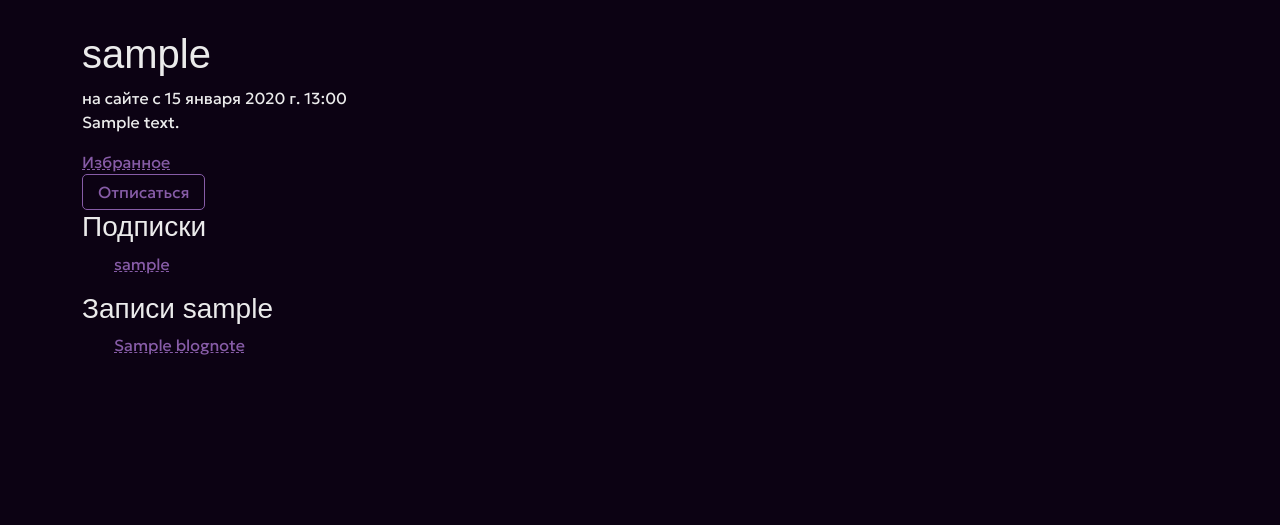
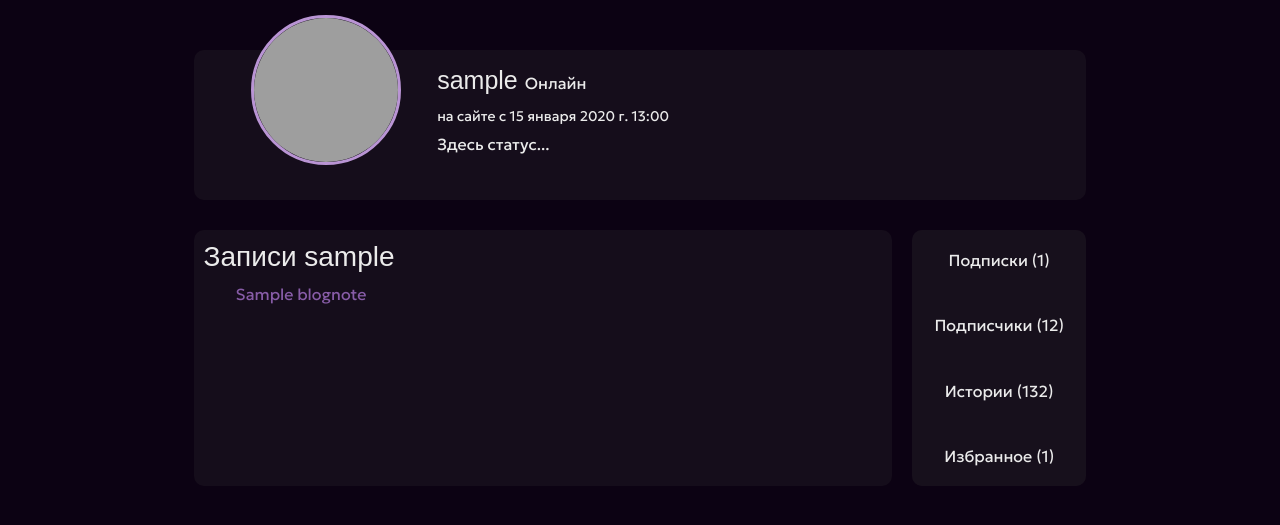
Before and after one commit to gh0sthck/django-horror, a Django app: a page that uses templates/users/profile.html in a window 1280 px wide. Shown: the part 90-615 px from the top of the page. Run offline with Django 5.2, Linux system fonts and the light colour scheme; tables that the repository leaves empty hold one stand-in row (values such as "Sample post"); some libraries are stand-ins or nearby versions; some web fonts are replaced; grey boxes are pictures that could not be loaded.

Commit message:
Profile update (wip)

```diff
--- a/static/main.css
+++ b/static/main.css
@@ -8,7 +8,6 @@
   list-style-type: none;
   text-decoration: none;
   font-size: 16px;
-  /* margin: 0 auto; */
   font-weight: normal;
   outline: none;
   border: none;
@@ -81,6 +80,10 @@
   margin-bottom: 30px;
 }
 
+ul a {
+    text-decoration: none;
+}
+
 .header__navigation li {
   height: 90px;
   width: 100%;
@@ -91,7 +94,6 @@
   height: 90px;
   line-height: 87px;
   color: rgb(226, 225, 225);
-  text-decoration: none;
   text-align: center;
 }
 
@@ -311,3 +313,86 @@
 
   min-width: 10%;
 }
+
+/* PROFILE */
+
+.profile {
+  margin-top: 50px;
+}
+
+.profile__header {
+  border-radius: 10px;
+  background-color: rgba(24, 17, 29, 0.8);
+  display: flex;
+  max-width: 80%;
+  margin: 0px auto;
+  justify-content: space-evenly;
+}
+
+.profile__body {
+  max-width: 80%;
+  margin: 30px auto;
+  display: flex;
+  gap: 20px;
+}
+
+.profile__body-content, .profile__body-navigation {
+  border-radius: 10px;
+  background-color: rgba(24, 17, 29, 0.8);
+}
+
+.profile__body-content {
+  padding: 10px;
+  width: 80%;
+}
+
+.profile__body-navigation {
+  width: 20%;
+}
+
+.profile__body-navigation ul {
+  width: 100%;
+  height: 100%;
+  display: flex;
+  flex-direction: column;
+  padding: 0;
+  justify-content: space-between;
+}
+
+.profile__body-navigation ul li {
+  width: 100%;
+  height: 100%;
+  text-align: center;
+  line-height: 60px;
+}
+
+.profile__body-navigation a:hover {
+  background-color: rgb(235, 235, 235);
+  transition: 0.3s;
+}
+
+.profile__body-navigation a:hover li {
+  color: rgba(24, 17, 29, 0.8);
+}
+
+.nav-link-f {
+  border-top-left-radius: 10px;
+  border-top-right-radius: 10px;
+}
+
+.nav-link-l {
+  border-bottom-left-radius: 10px;
+  border-bottom-right-radius: 10px;
+}
+
+.profile__header-info {
+  width: 70%;
+  padding: 15px;
+}
+
+.profile__header-image {
+  position: relative;
+  bottom:35px;
+  left: 2%;
+  z-index: 2;
+}
--- a/templates/posts/post.html
+++ b/templates/posts/post.html
@@ -70,9 +70,9 @@
                     <input type="submit" value="Отправить">
                 </form>
             {% else %}
-                <h3>
+                <p>
                     <a href="{% url "login" %}">Войдите</a> или <a href="{% url "register" %}">зарегестрируйтесь</a>, чтобы оставлять комментарии
-                </h3>
+                </p>
             {% endif %}
 
         </div>
--- /dev/null
+++ b/templates/users/base.html
@@ -0,0 +1,102 @@
+{% extends "base.html" %}
+
+{% block title %}
+{% block profile_title %}
+
+{% endblock profile_title %}
+{% endblock title %}
+
+{% block main %}
+<div class="profile">
+    <div class="profile__header">
+        <div class="profile__header-image">
+            <img
+            style="
+                width: 150px;
+                height: 150px;
+                border-radius: 100%;
+                {% if user.is_active %}
+                    border: 3px solid #b994d4ff;
+                {% endif %}
+            "
+            src="https://i.pinimg.com/736x/98/0c/ed/980ced886b5350513f5e45653ae739bb.jpg"
+            alt="Profile image"/>
+        </div>
+
+        <div class="profile__header-info">
+            <h1 class="profile__header-title" style="font-size: 25px;">
+                {{ user.username }}
+                <span class="profile__header-active">
+                    {% if user.is_active %}
+                        Онлайн
+                    {% else %}
+                        Офлайн
+                    {% endif %}
+                </span>
+            </h1>
+
+            <span style="font-size: 14px;" class="profile__header-regdate">
+                на сайте с {{ user.create_date }}
+            </span>
+
+            <p style="margin-top: 5px;" class="profile__status-text">
+                Здесь статус...
+            </p>
+
+            {% if request.user.is_authenticated %}
+                {% if user != request.user %}
+                    {% if user not in request.user.blog_following.all %}
+                        <form method="post">
+                            {% csrf_token %}
+                            <input type="hidden" name="sub" value="1">
+                            <input type="submit" value="Подписаться">
+                        </form>
+                    {% else %}
+                        <form method="post">
+                            {% csrf_token %}
+                            <input type="hidden" name="sub" value="0">
+                            <input type="submit" value="Отписаться">
+                        </form>
+                    {% endif %}
+                {% endif %}
+            {% endif %}
+        </div>
+
+    </div>
+
+    <div class="profile__body">
+       <div class="profile__body-content">
+            {% block profile_body %}
+
+            {% endblock profile_body %}
+       </div>
+
+        <div class="profile__body-navigation">
+            <ul class="profile__body-navigation">
+                <a href="#" class="nav-link-f">
+                    <li class="profile__body-navigation-element">
+                        Подписки ({{ user.blog_following.all|length }})
+                    </li>
+                </a>
+                <a href="#" >
+                    <li class="profile__body-navigation-element">
+                        Подписчики (12)
+                    </li>
+                </a>
+                <a href="#" >
+                    <li class="profile__body-navigation-element">
+                        Истории (132)
+                    </li>
+                </a>
+                <a href="{% url "favs" user.slug %}" class="nav-link-l">
+                    <li class="profile__body-navigation-element">
+                        Избранное ({{ user.favorites.all|length }})
+                    </li>
+                </a>
+            </ul>
+        </div>
+    </div>
+
+
+</div>
+{% endblock main %}
--- a/templates/users/profile.html
+++ b/templates/users/profile.html
@@ -1,56 +1,15 @@
-{% extends "base.html" %}
+{% extends "users/base.html" %}
 
-{% block title %}{{ user.username }}{% endblock title %}
+{% block profile_title %}{{ user.username }}{% endblock profile_title %}
 
-{% block main %}
-<div class="profile">
-    <h1 class="profile__title">
-        {{ user.username }}
-    </h1>
-    <span class="profile__regdate">
-        на сайте с {{ user.create_date }}
-    </span>
+{% block profile_body %}
 
-    <div class="profile__bio">
-        <p class="profile__bio-text">
-            {{ user.bio }}
-        </p>
-    </div>
-
-
-    <a href="{% url "favs" user.slug %}">Избранное</a>
     {% if request.user == user %}
         <a href="{% url "create_post" %}">Создать историю</a>
         <a href="{% url "create_note" %}">Написать запись</a>
     {% endif %}
 
-    {% if user != request.user %}
 
-        {% if user not in request.user.blog_following.all %}
-            <form method="post">
-                {% csrf_token %}
-                <input type="hidden" name="sub" value="1">
-                <input type="submit" value="Подписаться">
-            </form>
-        {% else %}
-            <form method="post">
-                {% csrf_token %}
-                <input type="hidden" name="sub" value="0">
-                <input type="submit" value="Отписаться">
-            </form>
-        {% endif %}
-
-    {% endif %}
-
-
-    <h3>Подписки</h3>
-    <ul>
-    {% for following in user.blog_following.all %}
-
-            <li><a href="{% url "profile" following.slug %}">{{ following.username }}</a></li>
-
-    {% endfor %}
-    </ul>
 
     <div class="profile__blog">
         {% if blog_notes %}
@@ -69,7 +28,7 @@
                     </li>
 
             {% endfor %}
-            </ul>
+        </ul>
 
         {% else %}
             <h3 class="profile__blog-title">
@@ -77,6 +36,5 @@
             </h3>
         {% endif %}
 
-    </div>
-</div>
-{% endblock main %}
+        </div>
+{% endblock profile_body %}
--- a/users/views.py
+++ b/users/views.py
@@ -52,5 +52,12 @@
         user_favs = []
         if user:
             user_favs = [p for p in user[0].favorites.all()]
-            return render(request, "users/favorites.html", {"favs": user_favs})
+            return render(
+                request,
+                "users/favorites.html",
+                {
+                    "favs": user_favs,
+                    "user": user[0],
+                }
+            )
         raise Http404("Такого пользователя не существует")
```
Also changed, not shown: templates/users/favorites.html (+7 -7 lines).
